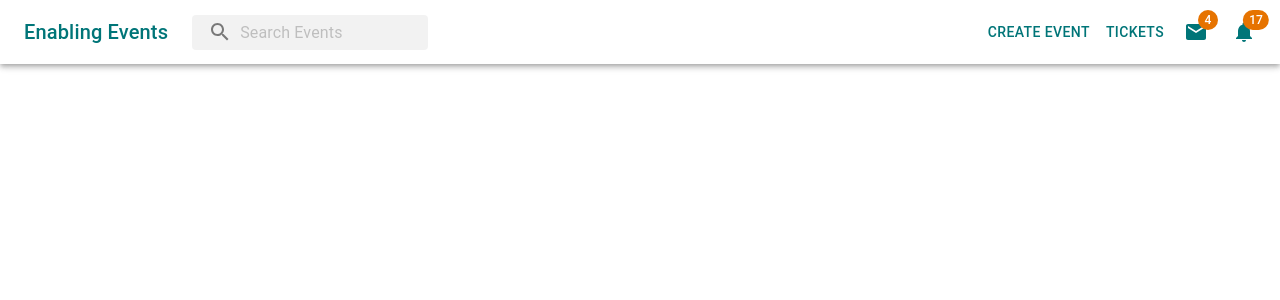
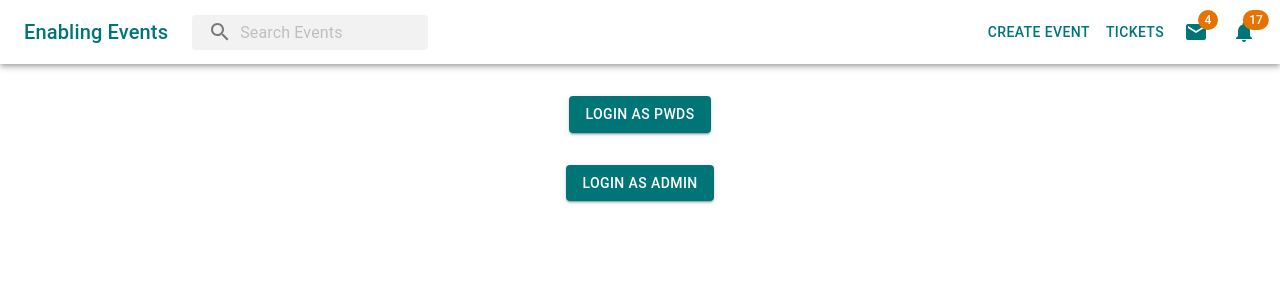
Before and after one commit to tangzhen/enabling-events, a React (Create React App) app: page /login in a window 1280 px wide. Shown: the top 300 px of the page. Built offline with nearby package versions, Linux system fonts and the light colour scheme.

Commit message:
[Zhen] add the mock login page.

```diff
--- a/src/App.tsx
+++ b/src/App.tsx
@@ -3,12 +3,13 @@ import Container from "@material-ui/core/Container";
 import MomentUtils from "@date-io/moment";
 import { MuiPickersUtilsProvider } from "@material-ui/pickers";
 import React from "react";
-import { BrowserRouter, Route, Switch } from "react-router-dom";
+import { BrowserRouter, Redirect, Route, Switch } from "react-router-dom";
 import { AppTheme } from "./AppTheme";
 import PrimarySearchAppBar from "./components/PrimarySearchAppBar";
 import CreateEventPage from "./pages/CreateEventPage";
 import EventDetailPage from "./pages/EventDetailPage";
 import HomePage from "./pages/HomePage";
+import LoginPage from "./pages/LoginPage";
 
 function App() {
   return (
@@ -18,7 +19,10 @@ function App() {
         <Container maxWidth="lg">
           <BrowserRouter>
             <Switch>
-              <Route exact path="/">
+              <Route exact path="/login">
+                <LoginPage />
+              </Route>
+              <Route exact path="/events">
                 <HomePage />
               </Route>
               <Route exact path="/events/:id">
@@ -26,6 +30,9 @@ function App() {
               </Route>
               <Route exact path="/admin/create-event">
                 <CreateEventPage />
+              </Route>
+              <Route path="*">
+                <Redirect to="/login" />
               </Route>
             </Switch>
           </BrowserRouter>
--- /dev/null
+++ b/src/pages/LoginPage.tsx
@@ -0,0 +1,56 @@
+import Button from "@material-ui/core/Button";
+import React from "react";
+import { createStyles, makeStyles, Theme } from "@material-ui/core/styles";
+import { Auth } from "../utils/auth";
+import { useHistory } from "react-router-dom";
+
+const useStyles = makeStyles((theme: Theme) =>
+  createStyles({
+    root: {
+      width: "100%",
+      display: "flex",
+      flexDirection: "column",
+      alignItems: "center",
+    },
+    button: {
+      marginTop: theme.spacing(4),
+    },
+  })
+);
+
+export default function LoginPage() {
+  const classes = useStyles();
+  const history = useHistory();
+
+  const loginAsPwDs = () => {
+    Auth.authenticate("pwd", () => {
+      history.replace({pathname: "/events"});
+    });
+  };
+  const loginAsAdmin = () => {
+    Auth.authenticate("admin", () => {
+      history.replace({pathname: "/admin/create-event"});
+    });
+  };
+
+  return (
+    <div className={classes.root}>
+      <Button
+        variant="contained"
+        color="primary"
+        onClick={loginAsPwDs}
+        className={classes.button}
+      >
+        Login as PwDs
+      </Button>
+      <Button
+        variant="contained"
+        color="primary"
+        onClick={loginAsAdmin}
+        className={classes.button}
+      >
+        Login as Admin
+      </Button>
+    </div>
+  );
+}
--- /dev/null
+++ b/src/utils/auth.ts
@@ -0,0 +1,9 @@
+export const Auth = {
+  isAuthenticated: false,
+  isAdmin: false,
+  authenticate(role: string, cb: () => void) {
+    Auth.isAuthenticated = true;
+    Auth.isAdmin = role === "admin";
+    setTimeout(cb, 100);
+  },
+};
```
